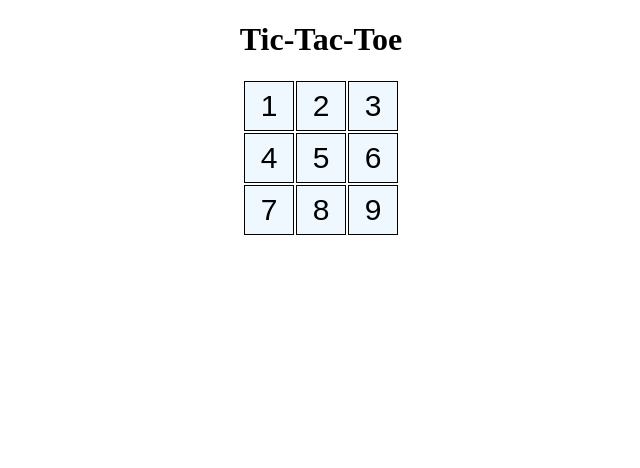
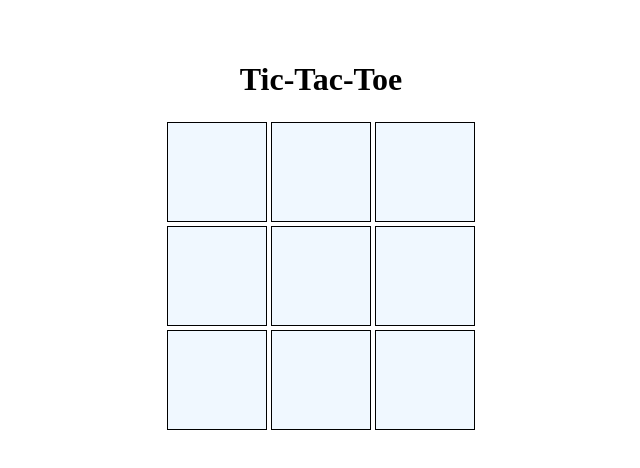
Before and after one commit to 3Sangeetha3/tic-tac-toe, a React (Vite) app: page / in a window 1280 px wide. Shown: the top 468 px of the page, without its empty margins (319-959 px from the left). Built offline with nearby package versions, Linux system fonts and the light colour scheme.

Commit message:
update: css of board

```diff
--- a/src/App.css
+++ b/src/App.css
@@ -1,7 +1,7 @@
 #root {
     max-width: 1280px;
     margin: 0 auto;
-    padding: 2 rem;
+    padding: 2rem;
     text-align: center;
 }
 .square {
@@ -9,9 +9,30 @@
     border: 1px solid black;
     font-size: 30px;
     text-align: center;
-    width: 50px;
-    height: 50px;
-    margin: 1px;
+    width: 100px;
+    height: 100px;
     padding: 0;
     font-weight:300;
+    margin: 2px;
+    line-height: 100px;
 }
+
+.square:focus {
+    outline: none; /* Remove focus outline on click */
+}
+
+.square:active {
+    background-color: #e0f7fa; /* Slightly change the color on click if needed */
+    border: 1px solid black; /* Ensure border stays the same on click */
+}
+
+.board-row {
+    display: flex;
+    justify-content: center;
+}
+
+.board-row:after{
+    clear: both;
+    content: '';
+    display: table;
+}
--- a/src/App.jsx
+++ b/src/App.jsx
@@ -1,34 +1,43 @@
+import { useState } from 'react';
 import './App.css'
 //React components are regular JavaScript functions, but their names must start with a capital letter or they won’t work!
 //There can be only one return statement in the component or else they must be wrapped in a enclosing tag i.e, a fragemnt or div. We cannot have adjacent jsx.
 
 //creating a component for squares in tic-tac-toe game
 
-function Square({value}) {
+function Square() {
+
+  const [value, setValue] = useState(null);
+
   function handleClick () {
-    alert(`${value} is clicked`);
+    setValue('X')
+    // alert(`${value} is clicked`)
   }
+
+  console.log(`square rendered`)
   return <button onClick={handleClick} className='square'>{value}</button>
 }
 
 
 function Board() {
+  console.log(`Board rendered`)
+
   return (
     <>
       <div className='board-row'>
-        <Square value="1"/>
-        <Square value={2}/>
-        <Square value={3}/>
+        <Square />
+        <Square />
+        <Square />
       </div>
       <div className='board-row'>
-        <Square value={4}/>
-        <Square value={5}/>
-        <Square value={6}/>
+        <Square />
+        <Square />
+        <Square />
       </div>
       <div className='board-row'>
-        <Square value={7}/>
-        <Square value={8}/>
-        <Square value={9}/>
+        <Square />
+        <Square />
+        <Square />
       </div>
     </>
   )
@@ -37,7 +46,7 @@ function Board() {
 
 
 function App() {
-
+  console.log('App rendered')
   return (
       <div>
         <h1>Tic-Tac-Toe</h1>
```
Also changed, not shown: 1 other file (tests, documents, lock files or other folders).
